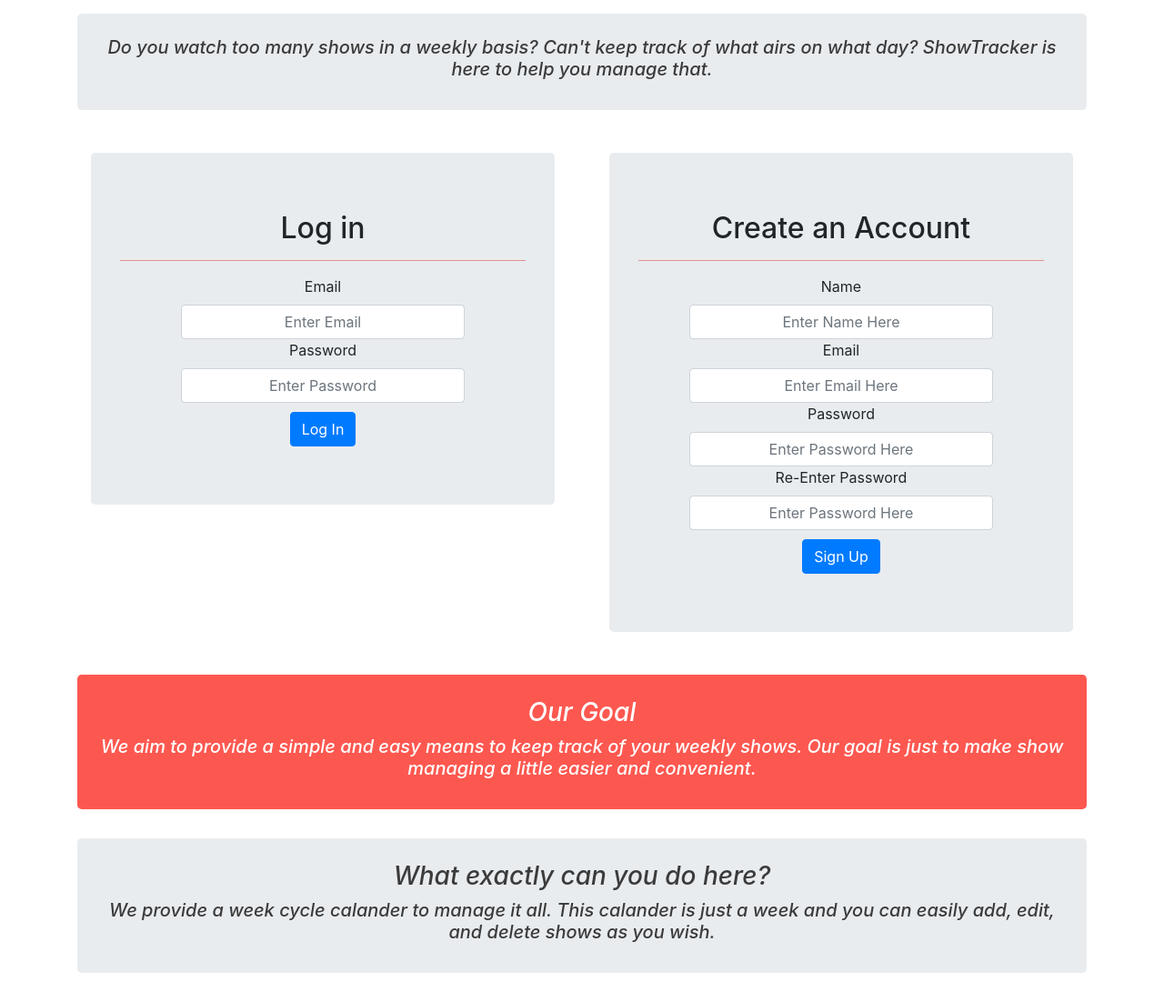
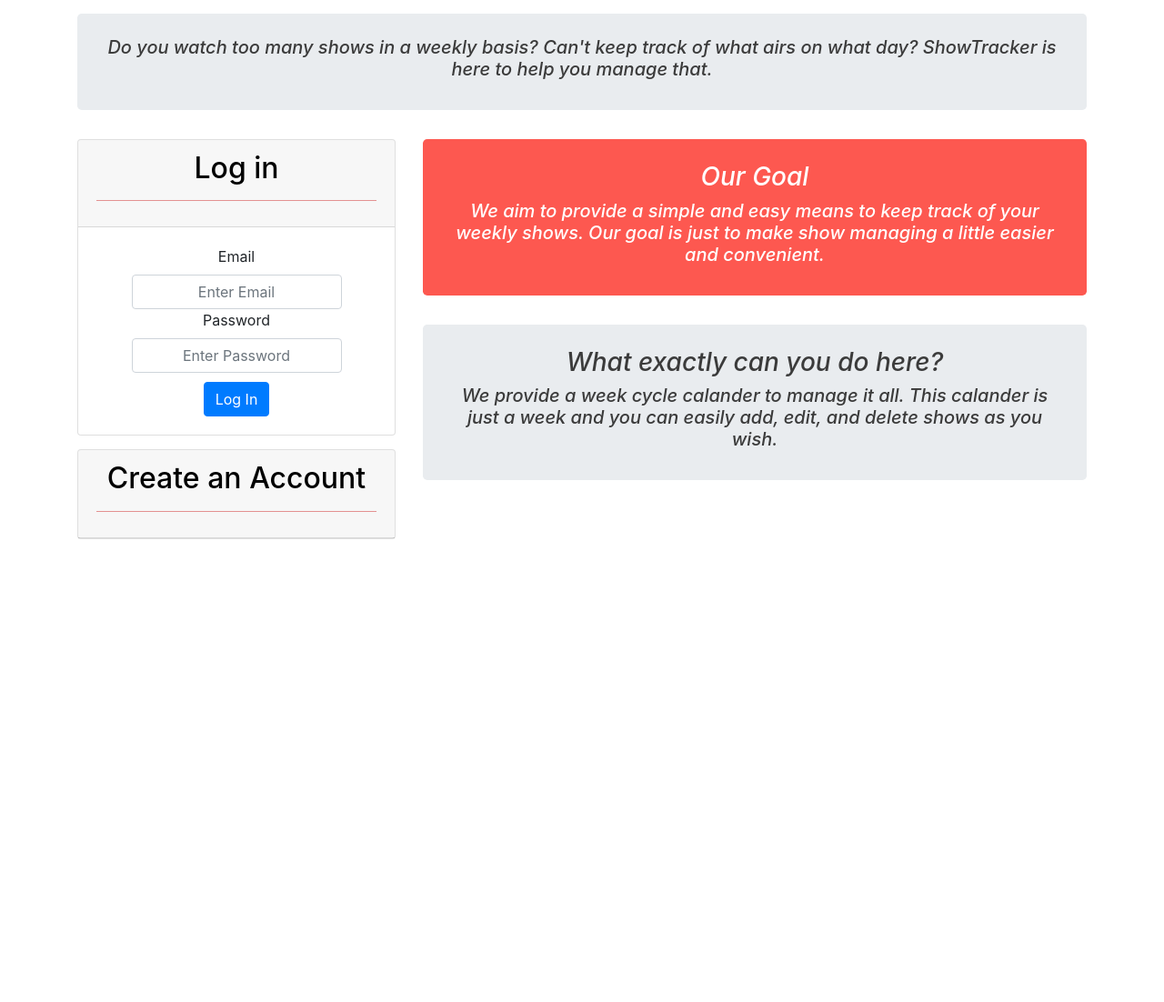
Before and after one commit to 1HectorAC/ShowTracker, a Flask app: page / in a window 1280 px wide. Shown: the part 116-1218 px from the top of the page at 91% size. After the commit the page ends 709 px from the top, so only its background shows below. Run offline with Flask 2, Linux system fonts and the light colour scheme; some libraries are stand-ins or nearby versions.

Commit message:
Improved layout in home.html.

```diff
--- a/templates/home.html
+++ b/templates/home.html
@@ -6,14 +6,18 @@
         <h5>Do you watch too many shows in a weekly basis? Can't keep track of what airs on what day? ShowTracker is here to help you manage that.</h5>
     </div>
 </div>
-<div class="container" style="padding-top: 15px;">
+
+<div class="container">
     <div class="row">
-        <div class="col-md-6">
-            <div class="container text-center">
-                <div class="jumbotron">
-                    <h2>Log in</h2>
+        <div class="col-md-4">
+            <div id="accordion">
+                <div class="card text-center " style=" margin: 0px 0px 15px 0px">
+                    <div class="card-header">
+                        <h2 class=><a class="card-link" data-toggle="collapse"  href="#loginCollapse" style="color:black">Log in</a></h2>
                     <hr style="background-color: #fda1a1;">
-                    <div class="container" >
+                    </div>
+                    <div id="loginCollapse" class="collapse show" data-parent="#accordion">
+                        <div class="card-body">
                             <form name="login_form">
                                 <label for="email">Email</label>
                                 <input type="text" name="email" class="field form-control centerShortField" maxlength="32" placeholder="Enter Email" required>
@@ -21,50 +25,42 @@
                                 <input type="password" name="password" class="field form-control centerShortField"  maxlength="32" placeholder="Enter Password" required>
                                 <div style="padding-top: 10px;">
                                     <input type="submit" value="Log In" class="btn btn-primary">
-
                                 </div>
                                 <p class="error error--hidden"></p>
                             </form>
                         </div>
+                    </div>
+                </div>
 
+                <div class="card text-center" style=" margin: 15px 0px 15px 0px">
+                    <div class="card-header" >
+                        <h2><a class="collapsed card-link" data-toggle="collapse" href="#accountCollapse" style="color:black">Create an Account</a></h2>
+                        <hr style="background-color: #fda1a1;">
+                    </div>
+                    <div id="accountCollapse" class="collapse" data-parent="#accordion">
+                        <div class="card-body">
+                            <form name="signup_form">
+                                <label for="name">Name</label>
+                                <input type="text" name="name" class="field form-control centerShortField" maxlength="32" placeholder="Enter Name Here" required>
+                                <label for="email">Email</label>
+                                <input type="text" name="email" class="field form-control centerShortField" maxlength="32" placeholder="Enter Email Here" required>
+                                <label for="password">Password</label>
+                                <input type="password" name="password" class="field form-control centerShortField" maxlength="32" placeholder="Enter Password Here" required>
+                                <label for="password2">Re-Enter Password</label>
+                                <input type="password" name="password2" class="field form-control centerShortField" maxlength="32" placeholder="Enter Password Here" required>
+                                <div style="padding-top: 10px;">
+                                <input type="submit" value="Sign Up" class="btn btn-primary">
+                                </div>
+                                <p class="error error--hidden"></p>
+                            </form>
+                        </div>
+                    </div>
                 </div>
             </div>
 
         </div>
-        <div class="col-md-6">
-            <div class="container text-center">
-                <div class="jumbotron">
-                    <h2>Create an Account</h2>
-                    <hr style="background-color: #fda1a1;">
-                    <form name="signup_form">
-                        <label for="name">Name</label>
-                        <input type="text" name="name" class="field form-control centerShortField" maxlength="32" placeholder="Enter Name Here" required>
-
-                        <label for="email">Email</label>
-                        <input type="text" name="email" class="field form-control centerShortField" maxlength="32" placeholder="Enter Email Here" required>
-
-                        <label for="password">Password</label>
-                        <input type="password" name="password" class="field form-control centerShortField" maxlength="32" placeholder="Enter Password Here" required>
-
-                        <label for="password2">Re-Enter Password</label>
-                        <input type="password" name="password2" class="field form-control centerShortField" maxlength="32" placeholder="Enter Password Here" required>
-
-                        <div style="padding-top: 10px;">
-                        <input type="submit" value="Sign Up" class="btn btn-primary">
-                        </div>
-                        <p class="error error--hidden"></p>
-
-
-                    </form>
-                </div>
-            </div>
-
-        </div>
-
-    </div>
-</div>
-<div class="container">
-    <div class="jumbotron textPanel" style="background-color: #fd5850;color:white">
+        <div class="col-md-8">
+            <div class="jumbotron textPanel" style="background-color: #fd5850;color:white; margin-top:0px">
                 <h3>Our Goal</h3>
                 <h5>We aim to provide a simple and easy means to keep track of your weekly shows. Our goal is just to make show managing a little easier and convenient.</h5>
             </div>
@@ -74,5 +70,8 @@
             </div>
         </div>
 
+    </div>
+
+</div>
 
 {% endblock %}
```
Lines whose indentation alone changed are shown as unchanged.
